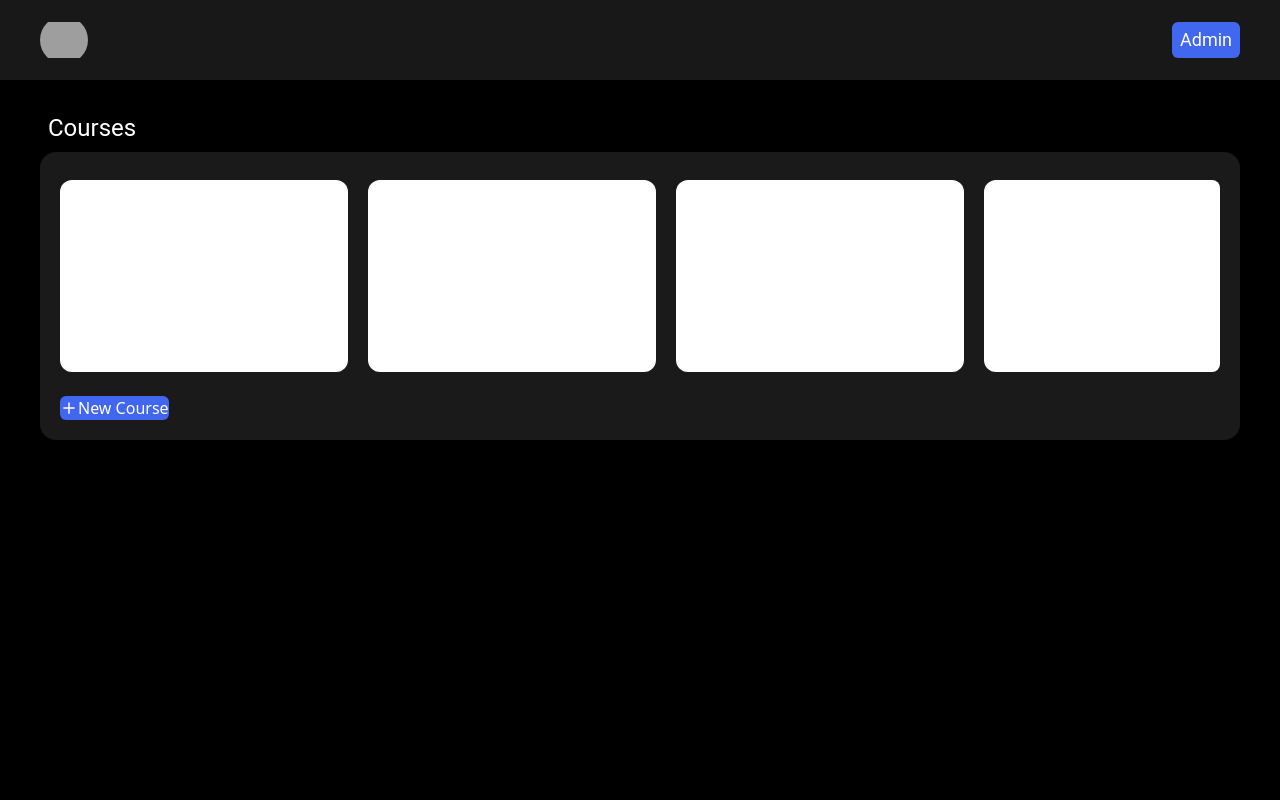
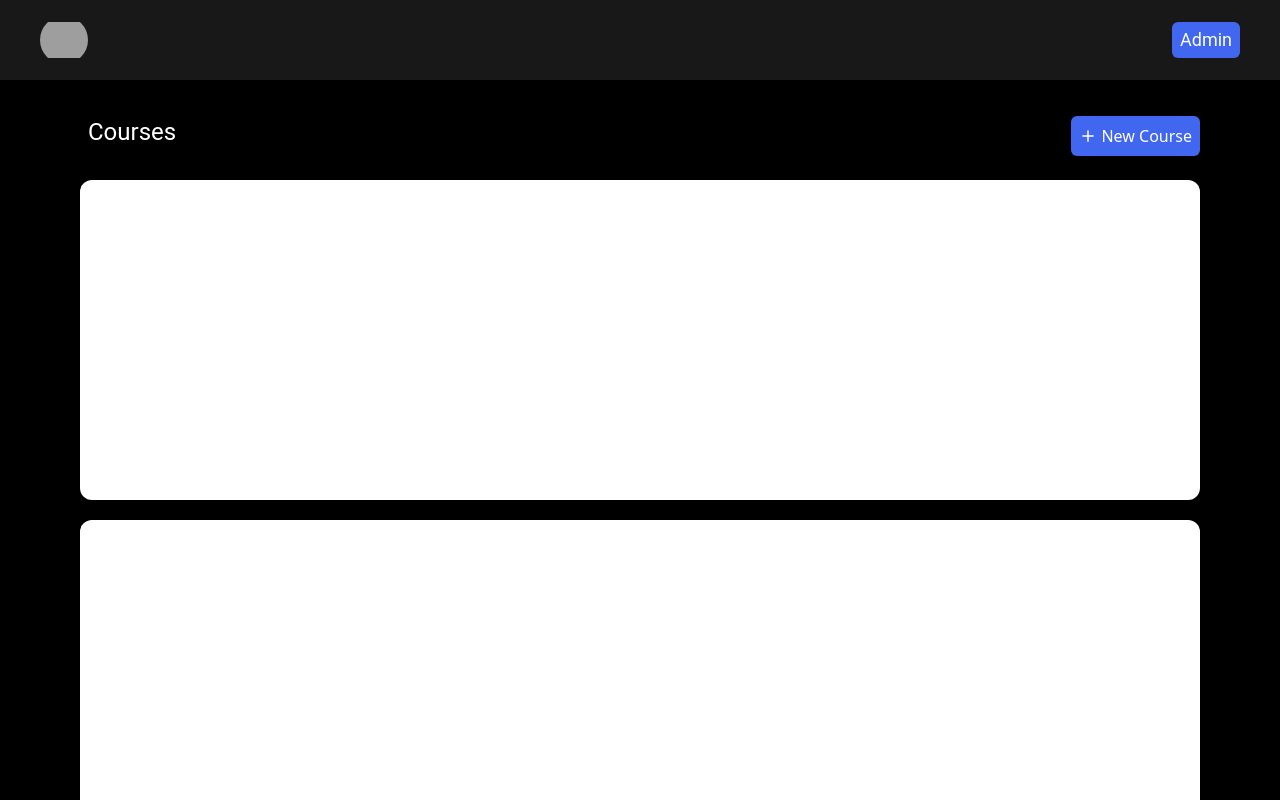
Before and after one commit to Ashirwad-Shetye/test-project-frontend, a Next.js app: page / in a window 1280 px wide. Shown: the top 800 px of the page. Built offline with nearby package versions, Linux system fonts and the light colour scheme; grey boxes are pictures that could not be loaded.

Commit message:
(fix):revamp ui layouts

```diff
--- a/app/AdminPanel.tsx
+++ b/app/AdminPanel.tsx
@@ -1,16 +1,14 @@
+"use client";
+
 import Courses from "@/components/adminDashboard/courses";
-import NavBar from "@/components/navbar";
 import React from "react";
 
 function AdminPanel() {
   return (
     <>
-      <NavBar />
-      <section>
-        <div className="mt-8">
-          <Courses />
-        </div>
-      </section>
+      <div className="mt-8">
+        <Courses />
+      </div>
     </>
   );
 }
--- a/app/page.tsx
+++ b/app/page.tsx
@@ -1,9 +1,13 @@
 import AdminPanel from "./AdminPanel";
+import NavBar from "@/components/navbar";
 
 export default function Home() {
   return (
-    <main className="h-screen min-h-fit bg-black text-white">
-      <AdminPanel />
+    <main className="min-h-fit bg-black text-white">
+      <NavBar />
+      <div className="max-w-[1200px] mx-auto">
+        <AdminPanel />
+      </div>
     </main>
   );
 }
--- a/common/buttonBlue.tsx
+++ /dev/null
@@ -1,13 +0,0 @@
-"use client";
-
-import React, { Children } from "react";
-
-function ButtonBlue({ onClick, children }: any) {
-  return (
-    <button className="flex items-center justify-center space-x-1 bg-accentBlue p-1 rounded-md hover:scale-105 duration-150 hover:shadow-lg">
-      {children}
-    </button>
-  );
-}
-
-export default ButtonBlue;
--- a/components/adminDashboard/calendar.tsx
+++ /dev/null
@@ -1 +0,0 @@
-"use cient"
--- a/components/adminDashboard/courseCard.tsx
+++ b/components/adminDashboard/courseCard.tsx
@@ -1,8 +1,12 @@
+"use client";
+
 import React from "react";
 
 function CourseCard() {
   return (
-    <div className="h-48 w-72 shrink-0 relative rounded-xl bg-white cursor-pointer selection:ring-1"></div>
+    <div className="h-[20rem] relative rounded-xl bg-white cursor-pointer selection:ring-1">
+      hi
+    </div>
   );
 }
 
--- a/components/adminDashboard/courses.tsx
+++ b/components/adminDashboard/courses.tsx
@@ -1,18 +1,28 @@
 "use client";
+import Link from "next/link";
 
 import React from "react";
 import CourseCard from "./courseCard";
 import { IoMdAdd } from "react-icons/io";
-import ButtonBlue from "../../common/buttonBlue";
 
 function Courses() {
   const handleAddCourse = () => {};
 
   return (
-    <div className="h-fit mx-5 max-w-8xl relative rounded-2xl md:px-5">
+    <div className="mx-5 md:px-5 space-y-5">
+      <div className="flex items-center justify-between h-12">
         <h1 className="font-roboto text-2xl mb-2 mx-2">Courses</h1>
-      <div className="h-72 relative rounded-2xl bg-white/10 p-5">
-        <div className="flex rounded-lg mt-2 space-x-5 overflow-x-scroll scrollhide">
+        <Link href={"/addcourse"}>
+          <button
+            className="flex px-2 items-center justify-center space-x-1 bg-accentBlue py-2 rounded-md hover:scale-105 duration-150 hover:shadow-lg"
+            onClick={handleAddCourse}
+          >
+            <IoMdAdd className="text-lg" />
+            <h1>New Course</h1>
+          </button>
+        </Link>
+      </div>
+      <div className="space-y-5 pb-10">
         <CourseCard />
         <CourseCard />
         <CourseCard />
@@ -21,13 +31,6 @@ function Courses() {
         <CourseCard />
         <CourseCard />
       </div>
-        <div className="absolute bottom-5">
-          <ButtonBlue onclick={handleAddCourse}>
-            <IoMdAdd className="text-lg" />
-            <h1>New Course</h1>
-          </ButtonBlue>
-        </div>
-      </div>
     </div>
   );
 }
```
Lines whose indentation alone changed are shown as unchanged.
